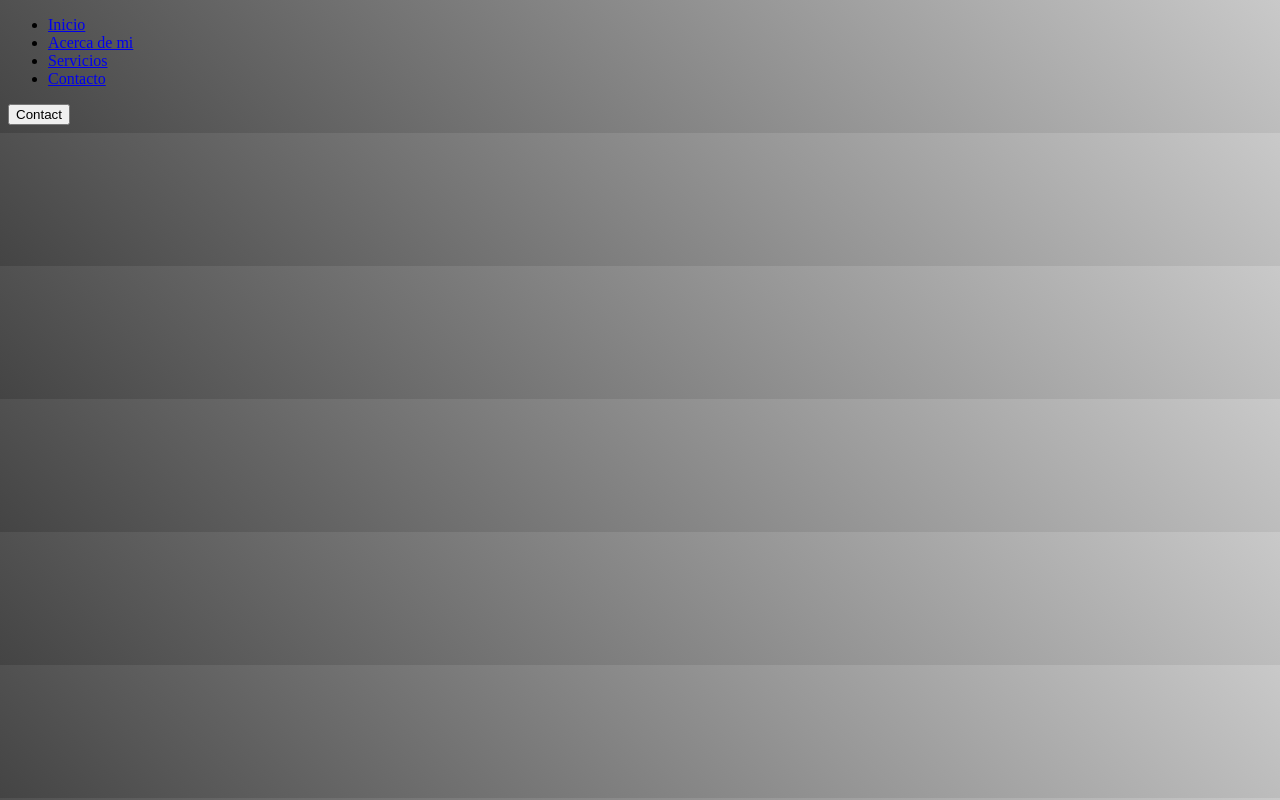
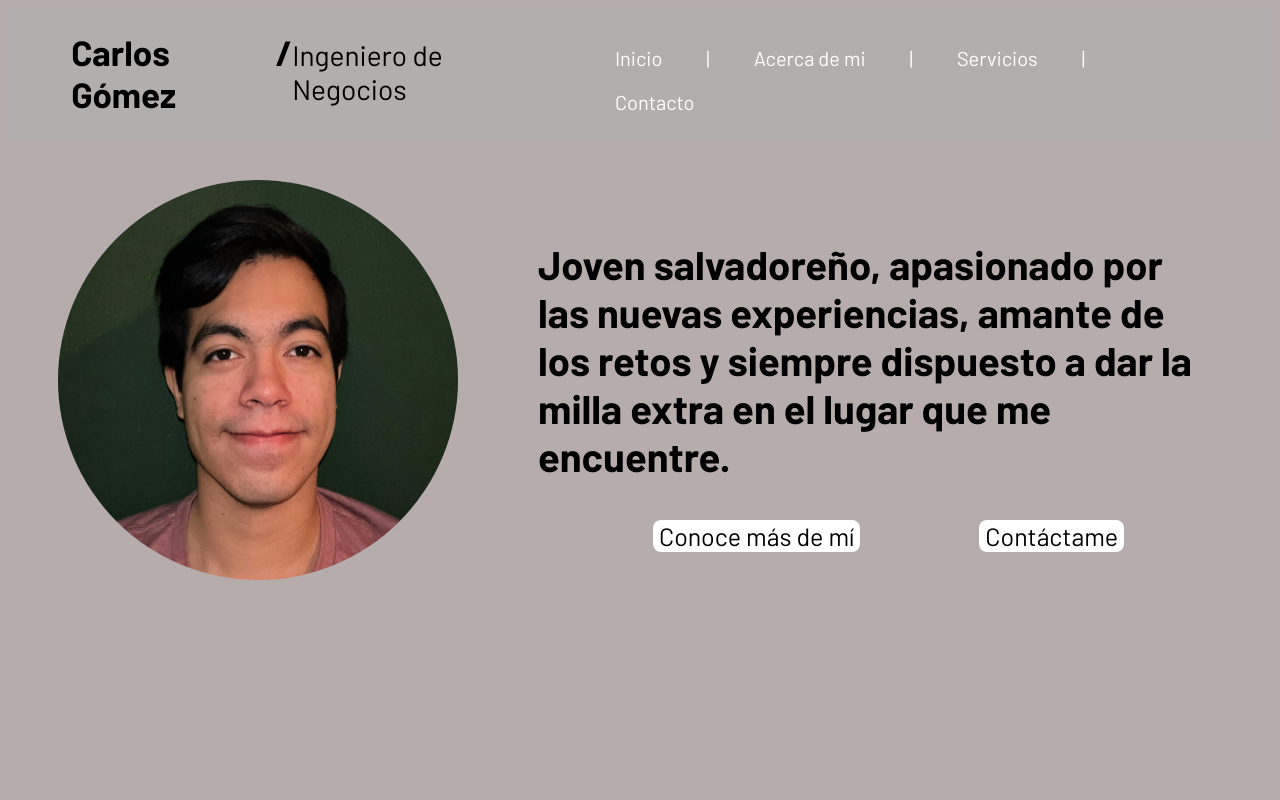
Before and after one commit to carlosgomez03/MyPortfolio, a plain HTML site: page home.html in a window 1280 px wide. Drawn offline with Linux system fonts and the light colour scheme.

Commit message:
finished homepage

```diff
--- a/home.html
+++ b/home.html
@@ -9,16 +9,30 @@
 </head>
 <body>
     <header>
+        <h1 id="nametitle">Carlos Gómez</h1>
+        <h1 id="pleca">/</h1>
+        <h2>Ingeniero de Negocios</h2>
         <nav>
         <ul class="nav_links">
         <li><a href="#">Inicio</a></li>
+        <li>|</li>
         <li><a href="#">Acerca de mi</a></li>
+        <li>|</li>
         <li><a href="#">Servicios</a></li>
+        <li>|</li>
         <li><a href="#">Contacto</a></li>
         </ul>
         </nav>
-        <a class="cta" href="#"><button>Contact</button></a>
     </header>
-
+    <div>
+    <div id = "imgdiv">
+        <img id="foto" src="/img/6E5AD0BD-0D72-44AE-B862-0A0D3B4546F9.jpeg" alt="Yo">
+    </div>
+    <div id = "textobienvenida">
+        <p> Joven salvadoreño, apasionado por las nuevas experiencias, amante de los retos y siempre dispuesto a dar la milla extra en el lugar que me encuentre.</p>
+        <button>Conoce más de mí</button>
+        <button>Contáctame</button>
+    </div>
+    </div>
 </body>
 </html>
--- a/style.css
+++ b/style.css
@@ -1,9 +1,116 @@
+@import url('https://fonts.googleapis.com/css2?family=Barlow:wght@400;700&display=swap');
+
+header {
+    box-sizing: border-box;
+    margin: 0;
+    padding: 0;
+    background-color: rgb(177, 174, 174);
+}
+
 body {
-/* Permalink - use to edit and share this gradient: https://colorzilla.com/gradient-editor/#444444+0,c9c9c9+100 */
-background: #444444; /* Old browsers */
-background: -moz-linear-gradient(45deg,  #444444 0%, #c9c9c9 100%); /* FF3.6-15 */
-background: -webkit-linear-gradient(45deg,  #444444 0%,#c9c9c9 100%); /* Chrome10-25,Safari5.1-6 */
-background: linear-gradient(45deg,  #444444 0%,#c9c9c9 100%); /* W3C, IE10+, FF16+, Chrome26+, Opera12+, Safari7+ */
-filter: progid:DXImageTransform.Microsoft.gradient( startColorstr='#444444', endColorstr='#c9c9c9',GradientType=1 ); /* IE6-9 fallback on horizontal gradient */
+    background-color: rgb(182, 172, 172);
+}
+
+button {
+    background-color: white;
+    font-family: "Barlow";
+    font-size: 25px;
+    margin-left: 115px;
+    border-radius: 8px;
+    border-width: 0;
+}
+
+button:hover {
+    background-color: grey;
+    color: white;
+}
+
+#imgdiv {
+    float: left;
+}
+
+#textobienvenida {
+    padding-top: 60px;
+    padding-left: 530px;
+    padding-right: 65px;
 
 }
+
+#textobienvenida p {
+    font-family: "Barlow";
+    font-weight: 550;
+    font-size: 40px;
+    color: black;
+    align-items:baseline;
+    padding-right: 0;
+}
+
+#nametitle, #pleca {
+    font-family: "Barlow";
+    font-weight: 550;
+    font-size: 35px;
+    color: black;
+    align-items:baseline;
+    padding-right: 0;
+}
+
+#foto {
+    width: 400px;
+    height: 400px;
+    border-radius: 50%;
+    margin-left: 50px;
+    padding-top: 40px;
+    padding-bottom: 40px;
+}
+
+h2 {
+    font-family: "Barlow";
+    font-size: 28px;
+    font-weight:lighter;
+    color: black;
+    align-items: baseline;
+    padding-left: 0;
+
+}
+
+li, a {
+    font-family: "Barlow";
+    font-size: 20px;
+    color: white;
+    text-decoration: none;
+}
+
+header {
+    display: flex;
+    justify-content: space-between;
+    align-items: baseline;
+    padding: 0 5%;
+}
+
+.nav_links {
+    list-style: none;
+}
+
+.nav_links li {
+    display: inline-block;
+    padding: 10px 20px;
+
+}
+
+.nav_links li a:hover {
+    color: grey;
+}
+
+#colabs p {
+    color: rgb(92, 92, 92);
+    margin-left: 120px;
+}
+
+#trabajos {
+    float:right
+}
+
+#trabajos img{
+    width: 200px;
+    height: 100px;
+}
```
Also changed, not shown: img/6E5AD0BD-0D72-44AE-B862-0A0D3B4546F9.jpeg (added), img/Captura de Pantalla 2022-02-11 a la(s) 3.13.07 a. m..png (added).
